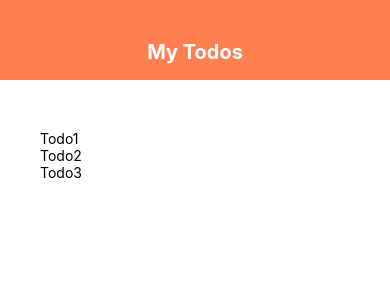
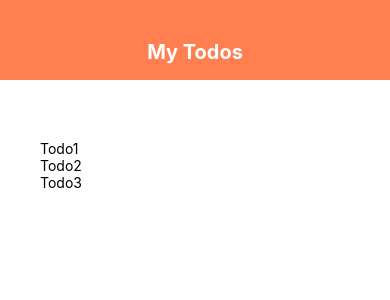
Before and after one commit to khatrisuneel96/todo-app-react-native, a React Native app: screen / in a window 390 px wide. Shown: the top 300 px of the page. Built offline with nearby package versions, Linux system fonts and the light colour scheme.

Commit message:
Update App.js

```diff
--- a/App.js
+++ b/App.js
@@ -37,6 +37,6 @@ const styles = StyleSheet.create({
     padding: 40,
   },
   list: {
-    marginTop: 10,
+    marginTop: 20,
   },
 });
```
